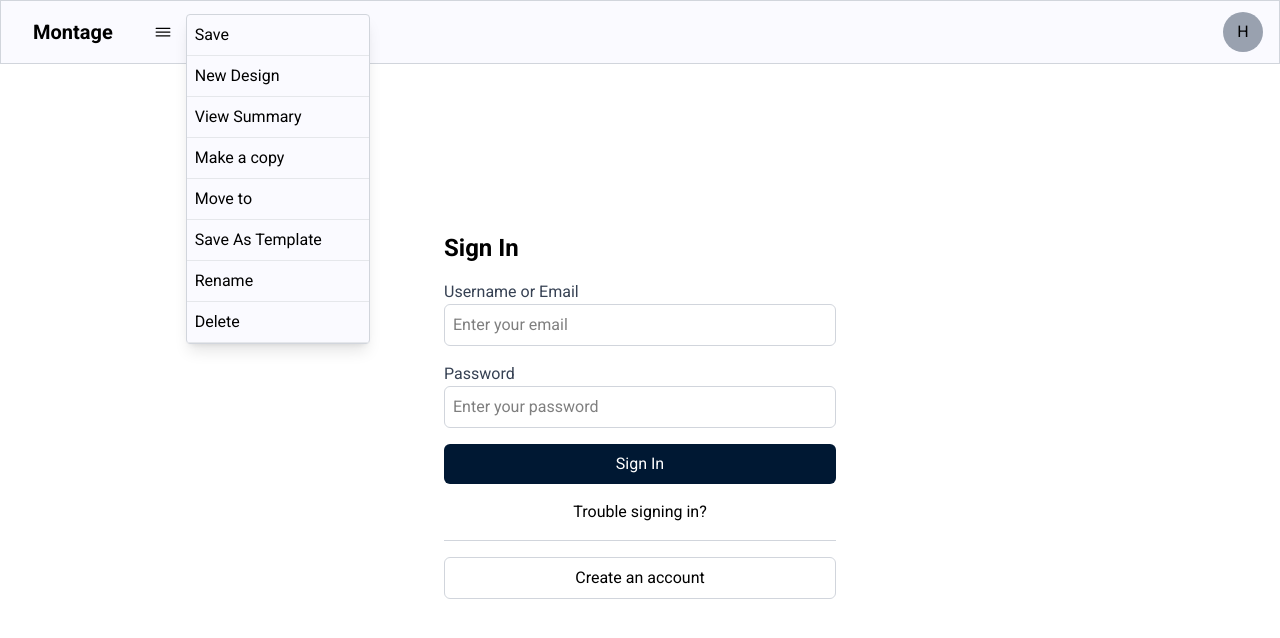
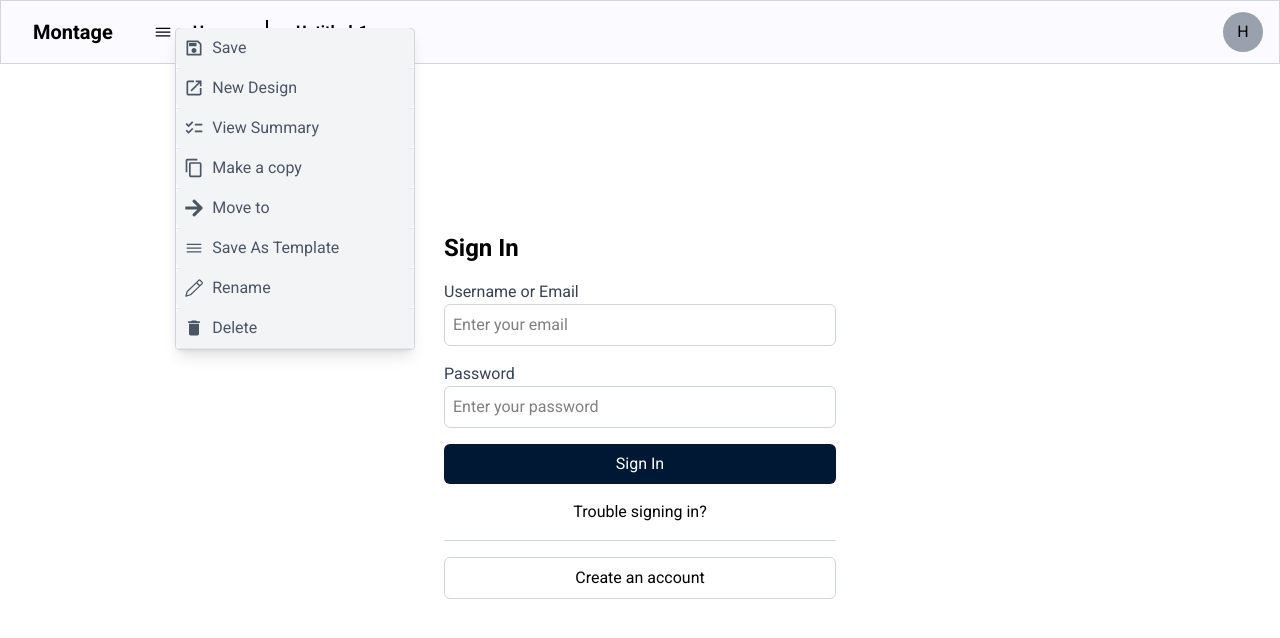
Before and after one commit to RishiDhimmar/Montage, a React (Vite) app: page / in a window 1280 px wide. Both pictures are taken after a click on the button 162 px from the left and 32 px from the top of the page. Shown: the top 638 px of the page. Built offline with nearby package versions, Linux system fonts and the light colour scheme.

Commit message:
dropdowns added

```diff
--- a/src/components/Dropdowns/CustomDropdown.tsx
+++ b/src/components/Dropdowns/CustomDropdown.tsx
@@ -1,63 +1,127 @@
-import { useState, useEffect, useRef, ReactNode } from "react";
+// import { useState, useEffect, useRef, ReactNode } from "react";
+// import ReactDOM from "react-dom";
+// import Button from "../UiComponent/Button";
+
+// interface DropdownOption {
+//   label?: string;
+//   icon?: ReactNode;
+//   shortcut?: string;
+//   onClick: () => void;
+// }
+
+// interface DropdownProps {
+//   icon: ReactNode;
+//   options: DropdownOption[];
+// }
+
+// export function CustomDropdown({ icon, options }: DropdownProps) {
+//   const [isOpen, setIsOpen] = useState(false);
+//   const [position, setPosition] = useState({ top: 0, left: 0 });
+//   const triggerRef = useRef<HTMLButtonElement>(null);
+//   const dropdownRef = useRef<HTMLDivElement>(null);
+
+//   const toggleDropdown = () => {
+//     setIsOpen((prev) => !prev);
+//   };
+
+//   useEffect(() => {
+//     if (isOpen && triggerRef.current) {
+//       const rect = triggerRef.current.getBoundingClientRect();
+//       setPosition({
+//         top: rect.top + window.scrollY,
+//         left: rect.right + window.scrollX + 5,
+//       });
+//     }
+//   }, [isOpen]);
+
+//   useEffect(() => {
+//     const handleClickOutside = (event: MouseEvent) => {
+//       if (
+//         dropdownRef.current &&
+//         !dropdownRef.current.contains(event.target as Node) &&
+//         triggerRef.current &&
+//         !triggerRef.current.contains(event.target as Node)
+//       ) {
+//         setIsOpen(false);
+//       }
+//     };
+
+//     if (isOpen) {
+//       document.addEventListener("mousedown", handleClickOutside);
+//     }
+//     return () => {
+//       document.removeEventListener("mousedown", handleClickOutside);
+//     };
+//   }, [isOpen]);
+
+//   return (
+//     <>
+//       <button ref={triggerRef} onClick={toggleDropdown} className="p-2">
+//         {icon}
+//       </button>
+
+//       {isOpen &&
+//         ReactDOM.createPortal(
+//           <div
+//             ref={dropdownRef}
+//             className="absolute z-50 w-60 bg-[#FAFAFF] border border-gray-300 rounded shadow-lg"
+//             style={{ top: position.top, left: position.left }}
+//           >
+//             {options.map((option, index) => (
+//               <div
+//                 key={index}
+//                 onClick={() => {
+//                   option.onClick();
+//                   setIsOpen(false);
+//                 }}
+//                 className="flex justify-between items-center p-2 cursor-pointer hover:bg-gray-100 border-b border-gray-200 h-[40px]"
+//               >
+//               <Button label={option.label} onClick={option.onClick} icon={option.icon}/>
+//               </div>
+//             ))}
+//           </div>,
+//           document.body
+//         )}
+//     </>
+//   );
+// }
+
+
 import ReactDOM from "react-dom";
-
-interface DropdownOption {
-  label?: string;
-  icon?: ReactNode;
-  shortcut?: string;
-  onClick: () => void;
-}
+import { useDropdown } from "../../hooks/useDropdown";
+import Button from "../UiComponent/Button";
 
 interface DropdownProps {
-  icon: ReactNode;
-  options: DropdownOption[];
+  icon: React.ReactNode;
+  options: { label?: string; icon?: React.ReactNode; shortcut?: string; onClick: () => void }[];
 }
 
 export function CustomDropdown({ icon, options }: DropdownProps) {
-  const [isOpen, setIsOpen] = useState(false);
-  const [position, setPosition] = useState({ top: 0, left: 0 });
-  const triggerRef = useRef<HTMLButtonElement>(null);
-
-  const toggleDropdown = () => {
-    setIsOpen((prev) => !prev);
-  };
-
-  useEffect(() => {
-    if (isOpen && triggerRef.current) {
-      const rect = triggerRef.current.getBoundingClientRect();
-      setPosition({
-        top: rect.top + window.scrollY,
-        left: rect.right + window.scrollX + 5,
-      });
-    }
-  }, [isOpen]);
+  const { dropdown, openDropdown, closeDropdown, dropdownRef } = useDropdown();
 
   return (
     <>
-      <button ref={triggerRef} onClick={toggleDropdown} className="p-2 ">
+      <button onClick={(e) => openDropdown(e, options)} className="p-2">
         {icon}
       </button>
 
-      {isOpen &&
+      {dropdown &&
         ReactDOM.createPortal(
           <div
-            className="absolute z-50 w-46 bg-[#FAFAFF] border border-gray-300 rounded shadow-lg"
-            style={{ top: position.top, left: position.left }}
+            ref={dropdownRef}
+            className="absolute z-50 w-60 bg-[#FAFAFF] border border-gray-300 rounded shadow-lg"
+            style={{ top: dropdown.y, left: dropdown.x }}
           >
-            {options.map((option, index) => (
+            {dropdown.options.map((option, index) => (
               <div
                 key={index}
                 onClick={() => {
                   option.onClick();
-                  setIsOpen(false);
+                  closeDropdown();
                 }}
-                className="flex justify-between items-center p-2 cursor-pointer hover:bg-gray-100 border-b border-gray-200"
+                className="flex justify-between items-center  cursor-pointer hover:bg-gray-100 border-b border-gray-200 h-[40px]"
               >
-                <div className="flex gap-2">
-                  {option.icon}
-                  {option.label}
-                </div>
-                {option.shortcut && <span className="text-xs  bg-gray-200 px-3 flex items-center rounded">{option.shortcut}</span>}
+                <Button label={option.label} onClick={option.onClick} icon={option.icon} variant="none" />
               </div>
             ))}
           </div>,
--- a/src/components/Dropdowns/MainMenuDropdown.tsx
+++ b/src/components/Dropdowns/MainMenuDropdown.tsx
@@ -1,77 +1,24 @@
 import { IoIosMenu } from "react-icons/io";
 import { CustomDropdown } from "./CustomDropdown";
+import { RiSave2Line } from "react-icons/ri";
+import { MdChecklist, MdDelete, MdOpenInNew, MdOutlineContentCopy } from "react-icons/md";
+import { GoPencil } from "react-icons/go";
+import { FaArrowRight } from "react-icons/fa";
 
 export function MainMenuDropdown() {
     return (
       <CustomDropdown
         icon={<IoIosMenu size={20}/>}
         options={[
-          { label: "Save", onClick: () => console.log("Save") },
-          { label: "New Design", onClick: () => console.log("New Design") },
-          { label: "View Summary", onClick: () => console.log("View Summary") },
-          { label: "Make a copy", onClick: () => console.log("Make a copy") },
-          { label: "Move to", onClick: () => console.log("Move to") },
-          { label: "Save As Template", onClick: () => console.log("Save As Template") },
-          { label: "Rename", onClick: () => console.log("Rename") },
-          { label: "Delete", onClick: () => console.log("Delete") },
+          { label: "Save", onClick: () => console.log("Save"),icon:<RiSave2Line size={20}/> },
+          { label: "New Design", onClick: () => console.log("New Design"),icon:<MdOpenInNew size={20}/>  },
+          { label: "View Summary", onClick: () => console.log("View Summary"),icon:<MdChecklist size={20}/>  },
+          { label: "Make a copy", onClick: () => console.log("Make a copy"),icon:<MdOutlineContentCopy size={20}/>  },
+          { label: "Move to", onClick: () => console.log("Move to"),icon:<FaArrowRight size={20}/>  },
+          { label: "Save As Template", onClick: () => console.log("Save As Template"),icon:<IoIosMenu size={20}/>  },
+          { label: "Rename", onClick: () => console.log("Rename"),icon:<GoPencil size={20}/>  },
+          { label: "Delete", onClick: () => console.log("Delete"),icon:<MdDelete size={20}/>  },
         ]}
       />
     );
   }
-
-// import { useDropdown } from "../../hooks/useDropdown";
-// import { CustomDropdown } from "./CustomDropdown";
-
-// export function MainMenuDropdown() {
-//   const { dropdown, options, openDropdown, closeDropdown } = useDropdown();
-
-//   const menuOptions = [
-//     { label: "Save", onClick: () => console.log("Save") },
-//     { label: "New Design", onClick: () => console.log("New Design") },
-//     { label: "View Summary", onClick: () => console.log("View Summary") },
-//     { label: "Make a copy", onClick: () => console.log("Make a copy") },
-//     { label: "Move to", onClick: () => console.log("Move to") },
-//     { label: "Save As Template", onClick: () => console.log("Save As Template") },
-//     { label: "Rename", onClick: () => console.log("Rename") },
-//     { label: "Delete", onClick: () => console.log("Delete") },
-//   ];
-
-//   // Expose this function so that any component can open this dropdown
-//   const openMenuDropdown = (event: React.MouseEvent) => {
-//     openDropdown(event, menuOptions);
-//   };
-
-//   return (
-//     <>
-//       {/* Dropdown appears dynamically */}
-//       {dropdown && <CustomDropdown options={options} position={dropdown} onClose={closeDropdown} />}
-//     </>
-//   );
-// }
-
-// // Export the function so that other components can use it
-// export const openMenuDropdown = (event: React.MouseEvent) => {
-//   const dropdownInstance = new MainMenuDropdown();
-//   dropdownInstance.openDropdown(event);
-// };
-
-
-// // import { useDropdown } from "../../hooks/useDropdown";
-// // import { CustomDropdown } from "./CustomDropdown";
-
-// // export function MainMenuDropdown() {
-// //   const { dropdown, closeDropdown } = useDropdown();
-
-// //   return (
-// //     <>
-// //       {/* Dropdown appears when triggered */}
-// //       {dropdown && (
-// //         <CustomDropdown
-// //           options={dropdown.options}
-// //           position={{ top: dropdown.y, left: dropdown.x }}
-// //           onClose={closeDropdown}
-// //         />
-// //       )}
-// //     </>
-// //   );
-// // }
--- a/src/components/Dropdowns/ModuleDropdown.tsx
+++ b/src/components/Dropdowns/ModuleDropdown.tsx
@@ -1,6 +1,7 @@
-import React, { useState, useRef, useEffect } from "react";
+import React from "react";
 import { createPortal } from "react-dom";
 import { HiDotsVertical } from "react-icons/hi";
+import { useDropdown } from "../../hooks/useDropdown";
 
 interface ModuleDropdownProps {
   icon: React.ReactNode;
@@ -13,50 +14,18 @@ const ModuleDropdown: React.FC<ModuleDropdownProps> = ({
   offsetX = 8,
   offsetY = 0,
 }) => {
-  const [isOpen, setIsOpen] = useState(false);
-  const [position, setPosition] = useState({ top: 0, left: 0 });
-  const buttonRef = useRef<HTMLButtonElement>(null);
-  const dropdownRef = useRef<HTMLDivElement>(null);
-
-  const toggleDropdown = (event: React.MouseEvent<HTMLButtonElement>) => {
-    event.stopPropagation();
-
-    if (buttonRef.current) {
-      const rect = buttonRef.current.getBoundingClientRect();
-      setPosition({
-        top: rect.top + window.scrollY + offsetY,
-        left: rect.right + window.scrollX + offsetX,
-      });
-    }
-    setIsOpen((prev) => !prev);
-  };
-
-  useEffect(() => {
-    const handleClickOutside = (event: MouseEvent) => {
-      if (
-        dropdownRef.current &&
-        !dropdownRef.current.contains(event.target as Node) &&
-        buttonRef.current &&
-        !buttonRef.current.contains(event.target as Node)
-      ) {
-        setIsOpen(false);
-      }
-    };
-
-    if (isOpen) {
-      document.addEventListener("mousedown", handleClickOutside);
-    }
-
-    return () => {
-      document.removeEventListener("mousedown", handleClickOutside);
-    };
-  }, [isOpen]);
+  const { dropdown, openDropdown, closeDropdown, dropdownRef } = useDropdown();
 
   return (
     <>
       <button
-        ref={buttonRef}
-        onClick={toggleDropdown}
+        onClick={(e) =>
+          openDropdown(e, [
+            { label: "Duplicate", shortcut: "Ctrl+D", onClick: () => console.log("Duplicate") },
+            { label: "Delete", shortcut: "Delete", onClick: () => console.log("Delete") },
+            { label: "Lock", shortcut: "Ctrl+Alt+L", onClick: () => console.log("Lock") },
+          ])
+        }
         className={`p-2 rounded transition-colors ${
           icon?.type === HiDotsVertical ? "hover:bg-white" : "hover:bg-gray-200"
         }`}
@@ -64,14 +33,14 @@ const ModuleDropdown: React.FC<ModuleDropdownProps> = ({
         {icon}
       </button>
 
-      {isOpen &&
+      {dropdown &&
         createPortal(
           <div
             ref={dropdownRef}
             className="absolute z-50 w-56 bg-white border border-gray-300 rounded shadow-lg"
             style={{
-              top: `${position.top}px`,
-              left: `${position.left}px`,
+              top: dropdown.y + offsetY,
+              left: dropdown.x + offsetX,
               position: "absolute",
             }}
           >
@@ -81,9 +50,17 @@ const ModuleDropdown: React.FC<ModuleDropdownProps> = ({
             <div className="border-t border-gray-200"></div>
 
             <div className="p-2 space-y-1">
-              <DropdownItem label="Duplicate" shortcut="Ctrl+D" />
-              <DropdownItem label="Delete" shortcut="Delete" />
-              <DropdownItem label="Lock" shortcut="Ctrl+Alt+L" />
+              {dropdown.options.map((option, index) => (
+                <DropdownItem
+                  key={index}
+                  label={option.label}
+                  shortcut={option.shortcut}
+                  onClick={() => {
+                    option.onClick();
+                    closeDropdown();
+                  }}
+                />
+              ))}
             </div>
           </div>,
           document.body
@@ -92,11 +69,15 @@ const ModuleDropdown: React.FC<ModuleDropdownProps> = ({
   );
 };
 
-const DropdownItem: React.FC<{ label: string; shortcut?: string }> = ({
+const DropdownItem: React.FC<{ label: string; shortcut?: string; onClick: () => void }> = ({
   label,
   shortcut,
+  onClick,
 }) => (
-  <div className="flex items-center justify-between px-3 py-2 cursor-pointer hover:bg-gray-100 rounded">
+  <div
+    onClick={onClick}
+    className="flex items-center justify-between px-3 py-2 cursor-pointer hover:bg-gray-100 rounded"
+  >
     <span>{label}</span>
     {shortcut && (
       <span className="text-xs bg-gray-200 px-2 py-1 rounded">{shortcut}</span>
--- a/src/components/Layout/Center.tsx
+++ b/src/components/Layout/Center.tsx
@@ -74,7 +74,7 @@ const Center: React.FC<CenterProps> = observer(
           {modelStore.is3d ? "Switch to 2D" : "Switch to 3D"}
         </button>
 
-        <Canvas linear={false} className="w-full h-full" style={{ background: "#ffffff" }}>
+        <Canvas linear={false} className="w-full h-full" style={{background: modelStore.is3d ? "#eeeeee" : "#ffffff" }}>
           <Experience ref={experienceRef} />
         </Canvas>
       </div>
--- a/src/components/Models/Experience.tsx
+++ b/src/components/Models/Experience.tsx
@@ -48,7 +48,7 @@ const Experience = forwardRef<any, ExperienceProps>((props, ref) => {
       <SceneCamera is3D={modelStore.is3d} cameraRef={camera} />
       <OrbitControls enableRotate={modelStore.is3d} makeDefault />
       <SceneLights />
-      {!modelStore.is3d && (<Grid args={[150, 150]}  cellColor="white" sectionColor="white" /> )}
+      {!modelStore.is3d && (<Grid args={[150, 150]}  cellColor="white" sectionColor="white" infiniteGrid={true} /> )}
       <ModelManager />
     </group>
   );
--- a/src/components/UiComponent/Button.tsx
+++ b/src/components/UiComponent/Button.tsx
@@ -10,9 +10,9 @@ interface ButtonProps {
 
 const Button: React.FC<ButtonProps> = ({ label, onClick, variant="tertiary", disabled , icon }) => {
   const buttonStyles = {
-    primary: `bg-[#001833] text-white ${disabled ? "opacity-50 cursor-not-allowed" : ""}`,
-    secondary: `bg-white text-black border border-gray-300 hover:bg-gray-100 ${disabled ? "opacity-50 cursor-not-allowed" : ""}`,
-    tertiary: ` text-black ${disabled ? "opacity-50 cursor-not-allowed" : ""}`,
+    primary: `bg-[#001833] text-white flex justify-center ${disabled ? "opacity-50 cursor-not-allowed" : ""}`,
+    secondary: `bg-white text-black border border-gray-300 hover:bg-gray-100 flex justify-center ${disabled ? "opacity-50 cursor-not-allowed" : ""}`,
+    tertiary: ` text-black flex justify-center ${disabled ? "opacity-50 cursor-not-allowed" : ""}`,
     none: `bg-gray-100 text-gray-600 hover:bg-gray-200 ${disabled ? "opacity-50 cursor-not-allowed" : ""}`,
   };
 
@@ -22,7 +22,7 @@ const Button: React.FC<ButtonProps> = ({ label, onClick, variant="tertiary", dis
       className={`w-full p-2 rounded-md transition-all duration-300 ${buttonStyles[variant]}`}
       disabled={disabled}
     >
-      <div className="flex items-center justify-center gap-2">
+      <div className="flex items-center gap-2">
       {icon && <span className="">{icon}</span>}
       {label}
       </div>
--- a/src/hooks/useDropdown.ts
+++ b/src/hooks/useDropdown.ts
@@ -1,4 +1,4 @@
-import { useState } from "react";
+import { useState, useEffect, useRef } from "react";
 
 interface DropdownState {
   x: number;
@@ -8,22 +8,42 @@ interface DropdownState {
 
 export function useDropdown() {
   const [dropdown, setDropdown] = useState<DropdownState | null>(null);
+  const dropdownRef = useRef<HTMLDivElement>(null);
 
   const openDropdown = (
     event: React.MouseEvent,
     options: DropdownState["options"]
   ) => {
-    event.stopPropagation(); // Prevents unwanted closing
+    event.stopPropagation(); // Prevent closing on click
 
     const rect = (event.target as HTMLElement).getBoundingClientRect();
     setDropdown({
-      x: rect.left,
-      y: rect.bottom + window.scrollY,
+      x: rect.right + window.scrollX + 5,
+      y: rect.top + window.scrollY,
       options,
     });
   };
 
   const closeDropdown = () => setDropdown(null);
 
-  return { dropdown, openDropdown, closeDropdown };
+  useEffect(() => {
+    const handleClickOutside = (event: MouseEvent) => {
+      if (
+        dropdownRef.current &&
+        !dropdownRef.current.contains(event.target as Node)
+      ) {
+        closeDropdown();
+      }
+    };
+
+    if (dropdown) {
+      document.addEventListener("mousedown", handleClickOutside);
+    }
+
+    return () => {
+      document.removeEventListener("mousedown", handleClickOutside);
+    };
+  }, [dropdown]);
+
+  return { dropdown, openDropdown, closeDropdown, dropdownRef };
 }
```
Also changed, not shown: src/components/Models/SceneCamera.tsx (+38 -5 lines), 1 other file (tests, documents, lock files or other folders).
